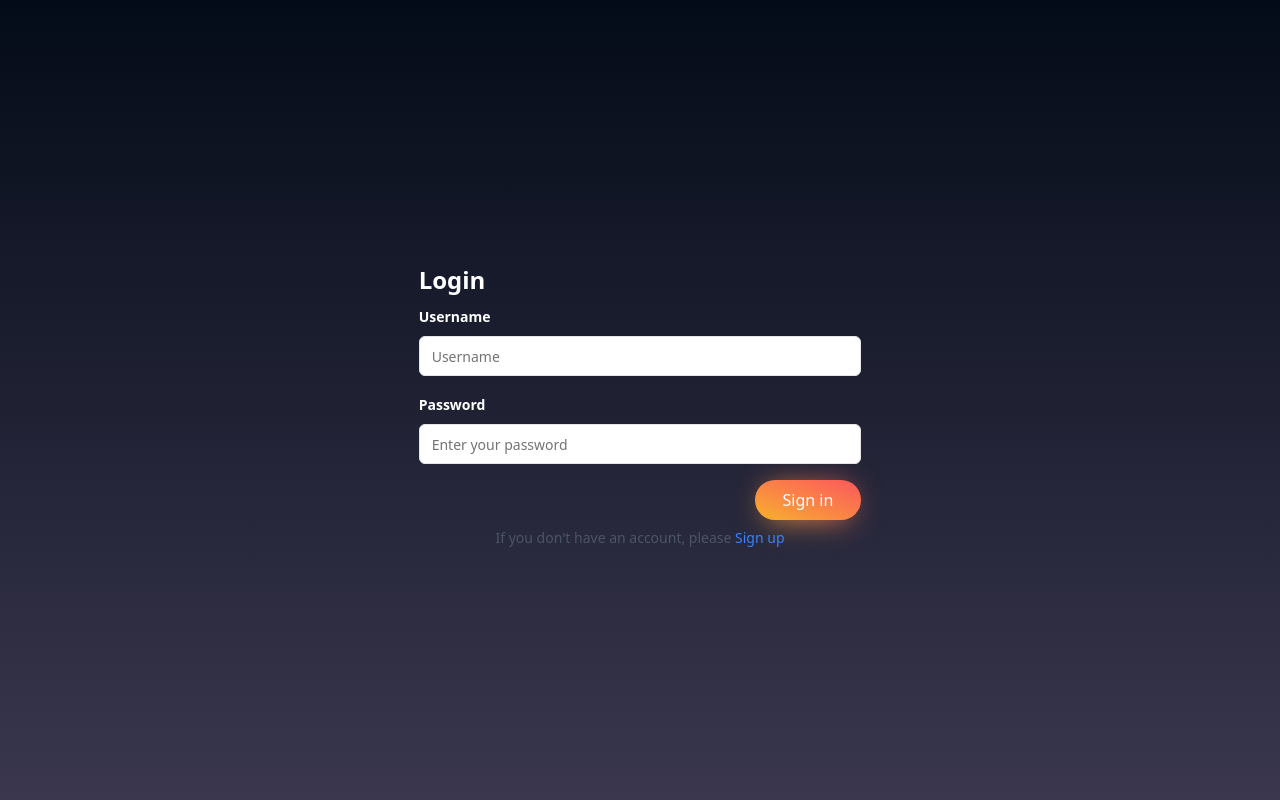
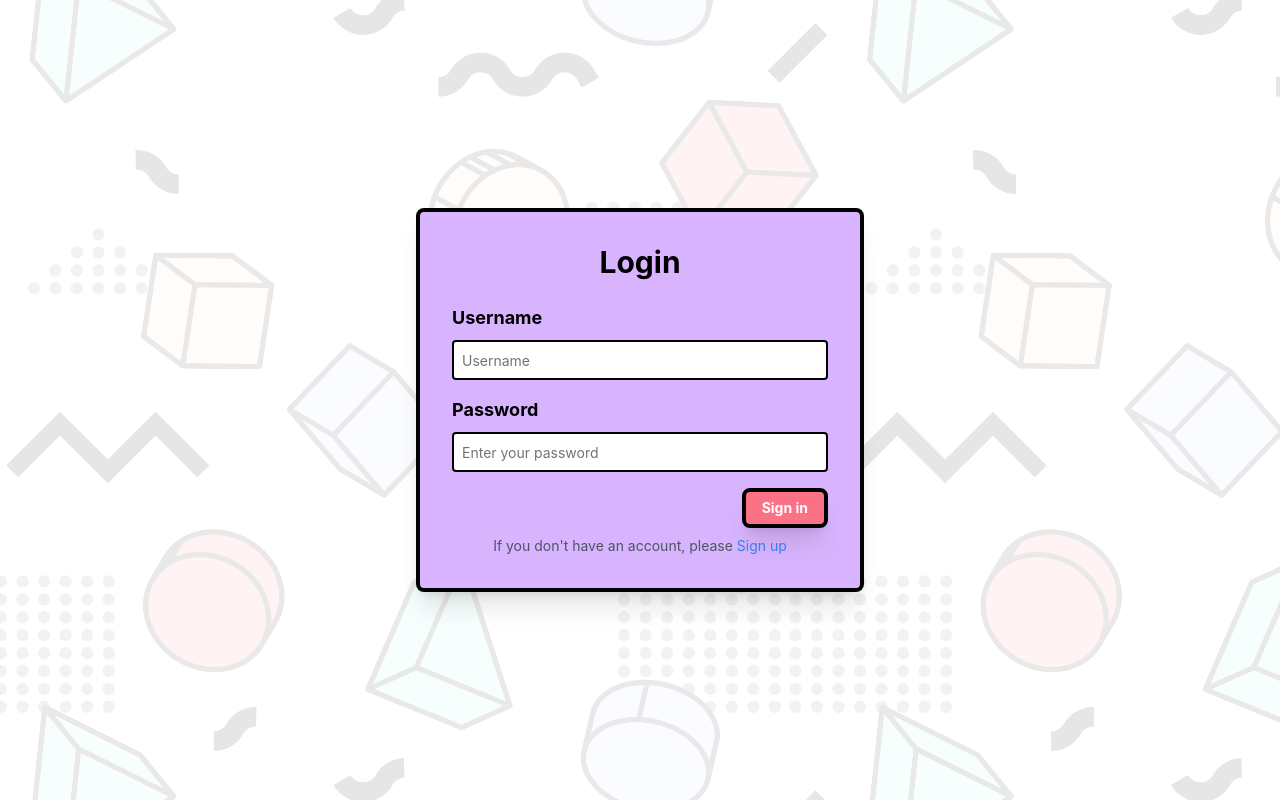
Before and after one commit to saintsalad/online-tictactoe, a Next.js app: page /signin in a window 1280 px wide. Built offline with nearby package versions, Linux system fonts and the light colour scheme.

Commit message:
Final for real

```diff
--- a/components/PlayerStats.js
+++ b/components/PlayerStats.js
@@ -1,5 +1,4 @@
 import { useEffect, useState } from 'react';
-import TopPlayers from "./TopPlayers";
 
 const PlayerStats = () => {
     const [playerStats, setPlayerStats] = useState(null);
@@ -35,32 +34,32 @@ const PlayerStats = () => {
         : 0;
 
     return (
-        <div className="grid gap-4 grid-cols-2">
-            <div className="bg-gradient-shadow relative flex flex-col justify-between bg-opacity-80 bg-[#EA0599] p-3 rounded-md h-20 max-w-full">
+        <div className="grid grid-cols-2 md:grid-cols-2 gap-6 flex-grow">
+            <div className="bg-gradient-shadow relative flex flex-col justify-between bg-opacity-20 bg-[#7c7c7c] p-3 rounded-md h-20 max-w-full">
                 <div className="text-xs">Total Matches</div>
                 <div className="font-semibold text-2xl">{totalMatches}</div>
             </div>
 
-            <div className="bg-gradient-shadow relative flex flex-col justify-between bg-opacity-80 bg-[#9A0F98] p-3 rounded-md h-20 max-w-full">
+            <div className="bg-gradient-shadow relative flex flex-col justify-between bg-opacity-20 bg-[#7c7c7c] p-3 rounded-md h-20 max-w-full">
                 <div className="text-xs">Win Rate</div>
                 <div className="font-semibold text-xl">{winRate.toFixed(2)}%</div>
             </div>
 
-            <div className="bg-gradient-shadow relative flex flex-col justify-between bg-opacity-80 bg-[#6A0572] p-3 rounded-md h-20 max-w-full">
+            <div className="bg-gradient-shadow relative flex flex-col justify-between bg-opacity-20 bg-[#7c7c7c] p-3 rounded-md h-20 max-w-full">
                 <div className="text-xs">Draws</div>
                 <div className="font-semibold text-2xl">{playerStats.draw || 0}</div>
             </div>
 
-            <div className="bg-gradient-shadow relative flex flex-col justify-between bg-opacity-80 bg-[#39065A] p-3 rounded-md h-20 max-w-full">
+            <div className="bg-gradient-shadow relative flex flex-col justify-between bg-opacity-20 bg-[#7c7c7c] p-3 rounded-md h-20 max-w-full">
                 <div className="text-xs">Loses</div>
                 <div className="font-semibold text-2xl">{playerStats.lose || 0}</div>
             </div>
 
-            <div className="col-span-2 w-full bg-gradient-shadow relative flex flex-col justify-between bg-opacity-80 bg-[#FC585D] p-3 rounded-md h-20 max-w-full">
+            <div className="col-span-2 w-full bg-gradient-shadow relative flex flex-col justify-between bg-opacity-20 bg-[#7c7c7c] p-3 rounded-md h-20 max-w-full">
                 <div className="text-xs">Rank Points (Elo)</div>
                 <div className="font-semibold text-2xl text-right">{playerStats.elo || 1000}</div>
             </div>
-            <TopPlayers/>
+
         </div>
     );
 };
--- a/components/TopPlayers.js
+++ b/components/TopPlayers.js
@@ -29,10 +29,10 @@ const TopPlayers = () => {
     if (topPlayers.length === 0) return <div>No top players found.</div>;
 
     return (
-        <div className="stat-card col-span-2 w-full bg-opacity-20 bg-[#7c7c7c] p-3 rounded-md">
-            <div className="text-xs mb-2">Top 5 Players</div>
+        <div className="col-span-2 mt-12 w-full bg-opacity-20 bg-[#7c7c7c] p-3 rounded-md">
+            <div className="text-3xl mb-2">Top 5 Players</div>
             {topPlayers.map((player, index) => (
-                <div key={index} className="top-player border-b text-sm my-1 px-2 py-1 rounded-sm flex justify-between">
+                <div key={index} className="top-player border-b text-sm my-1 px-2 py-3 rounded-sm flex justify-between">
           <span>
             <span className="font-mono mr-1">{index + 1}.</span>
               {player.username || 'Unknown'}
--- a/pages/signin.js
+++ b/pages/signin.js
@@ -82,50 +82,53 @@ export default function SignIn({onSignIn }) {
     return (
         <>
             <AnimatePage>
-                <div className='signin grid place-items-center font-sans max-w-4xl mx-auto h-screen'>
-                        <div className='pt-9 pb-6 px-10 xs:px-8 xs:w-11/12
-                        sm:w-10/12 w-7/12 md:7/12 rounded-md'>
-                            <div className='mb-2 text-2xl font-bold'>
+                <div className="bg-[url('/index.jpg')] bg-cover bg-center min-h-screen">
+                    <div className="bg-white bg-opacity-90 p-6 h-screen flex flex-col justify-between">
+                        <div className='flex-grow flex items-center justify-center'>
+                            <div className='bg-purple-300 p-8 rounded-lg border-4 border-black shadow-xl w-full max-w-md flex flex-col items-center'>
+                                <div className='text-3xl text-black font-bold mb-6 text-center'>
                                     Login
                                 </div>
-                            <Form {...form}>
-                                <form onSubmit={form.handleSubmit(onSubmit)} className="space-y-4">
+                                <Form {...form} >
+                                    <form onSubmit={form.handleSubmit(onSubmit)} className="w-full max-w-md space-y-4">
                                         <div className="space-y-4">
                                             <FormField
                                                 control={form.control}
                                                 name="username"
-                                            render={({ field }) => (
+                                                render={({field}) => (
                                                     <FormItem>
-                                                    <FormLabel className="font-bold">Username</FormLabel>
+                                                        <FormLabel className="block text-black text-lg font-bold mb-2">Username</FormLabel>
                                                         <FormControl>
                                                             <Input
-                                                            className="text-black"
+                                                                className=" p-2 border-2 border-black rounded text-black"
                                                                 placeholder="Username" {...field} />
                                                         </FormControl>
-                                                    <FormMessage />
+                                                        <FormMessage/>
                                                     </FormItem>
                                                 )}
                                             />
                                             <FormField
                                                 control={form.control}
                                                 name="password"
-                                            render={({ field }) => (
+                                                render={({field}) => (
                                                     <FormItem>
-                                                    <FormLabel className="font-bold">Password</FormLabel>
+                                                        <FormLabel className="block text-black text-lg font-bold mb-2">Password</FormLabel>
                                                         <FormControl>
                                                             <Input
-                                                            className="text-black"
+                                                                className="w-full p-2 border-2 border-black rounded text-black"
                                                                 type="password"
                                                                 placeholder="Enter your password"
                                                                 {...field}
                                                             />
                                                         </FormControl>
-                                                    <FormMessage />
+                                                        <FormMessage/>
                                                     </FormItem>
                                                 )}
                                             />
-                                        <div className='footer d-block w-full flex xs:justify-center justify-end mt-5'>
-                                            <Button type="submit" className='bg-gradient-shadow relative rounded-full xs:w-full px-7 py-2 bg-gradient-to-tr from-[#F7B12D] via-[#FA8247] to-[#FC585D] text-base font-medium text-white hover:opacity-90 focus:outline-none focus:ring-4 focus:ring-offset-0 focus:ring-[#f7b02d39]'>
+                                            <div
+                                                className='footer d-block w-full flex xs:justify-center justify-end mt-5'>
+                                                <Button type="submit"
+                                                        className='bg-rose-400 px-4 py-2 font-bold text-white rounded-lg border-4 border-black shadow-xl transform hover:scale-110 hover:bg-rose-500 transition duration-200'>
                                                     Sign in
                                                 </Button>
                                             </div>
@@ -140,6 +143,8 @@ export default function SignIn({onSignIn }) {
                                 </div>
                             </div>
                         </div>
+                    </div>
+                </div>
             </AnimatePage>
         </>
 );
--- a/pages/signup.js
+++ b/pages/signup.js
@@ -69,52 +69,58 @@ export default function Signup() {
 
     return (
         <AnimatePage>
-            <div className="signin grid place-items-center font-sans max-w-4xl mx-auto h-screen">
-                <div className="pt-9 pb-6 px-10 xs:px-8 xs:w-11/12 sm:w-10/12 w-7/12 md:7/12 rounded-md">
-                    <div className="mb-2 text-2xl font-bold">Sign Up</div>
+            <div className="bg-[url('/index.jpg')] bg-cover bg-center min-h-screen">
+                <div className="bg-white bg-opacity-90 p-6 h-screen flex flex-col justify-between">
+                    <div className='flex-grow flex items-center justify-center'>
+                        <div className='bg-purple-300 p-8 rounded-lg border-4 border-black shadow-xl w-full max-w-md flex flex-col items-center'>
+                            <div className="text-3xl text-black font-bold mb-6 text-center">Sign Up</div>
                             <Form {...form}>
-                        <form onSubmit={form.handleSubmit(onSubmit)} className="space-y-4">
+                                <form onSubmit={form.handleSubmit(onSubmit)} className="w-full max-w-md space-y-4">
                                     <FormField
                                         control={form.control}
                                         name="username"
-                                render={({ field }) => (
+                                        render={({field}) => (
                                             <FormItem>
-                                        <FormLabel className="font-bold">Username</FormLabel>
+                                                <FormLabel className="block text-black text-lg font-bold mb-2">Username</FormLabel>
                                                 <FormControl>
-                                            <Input className="text-black" placeholder="Enter your username" {...field} />
+                                                    <Input className="text-black p-2 border-2 border-black rounded"
+                                                           placeholder="Enter your username" {...field} />
                                                 </FormControl>
-                                        <FormMessage />
+                                                <FormMessage/>
                                             </FormItem>
                                         )}
                                     />
                                     <FormField
                                         control={form.control}
                                         name="password"
-                                render={({ field }) => (
+                                        render={({field}) => (
                                             <FormItem>
-                                        <FormLabel className="font-bold">Password</FormLabel>
+                                                <FormLabel className="block text-black text-lg font-bold mb-2">Password</FormLabel>
                                                 <FormControl>
-                                            <Input className="text-black" type="password" placeholder="Enter your password" {...field} />
+                                                    <Input className="text-black p-2 border-2 border-black rounded" type="password"
+                                                           placeholder="Enter your password" {...field} />
                                                 </FormControl>
-                                        <FormMessage />
+                                                <FormMessage/>
                                             </FormItem>
                                         )}
                                     />
                                     <FormField
                                         control={form.control}
                                         name="confirmPassword"
-                                render={({ field }) => (
+                                        render={({field}) => (
                                             <FormItem>
-                                        <FormLabel className="font-bold">Confirm Password</FormLabel>
+                                                <FormLabel className="block text-black text-lg font-bold mb-2">Confirm Password</FormLabel>
                                                 <FormControl>
-                                            <Input className="text-black" type="password" placeholder="Confirm your password" {...field} />
+                                                    <Input className="text-black p-2 border-2 border-black rounded" type="password"
+                                                           placeholder="Confirm your password" {...field} />
                                                 </FormControl>
-                                        <FormMessage />
+                                                <FormMessage/>
                                             </FormItem>
                                         )}
                                     />
                                     <div className="footer d-block w-full flex xs:justify-center justify-end mt-5">
-                                <Button type="submit" className="bg-gradient-shadow relative rounded-full xs:w-full px-7 py-2 bg-gradient-to-tr from-[#F7B12D] via-[#FA8247] to-[#FC585D] text-base font-medium text-white hover:opacity-90">
+                                        <Button type="submit"
+                                                className="bg-rose-400 px-4 py-2 font-bold text-white rounded-lg border-4 border-black shadow-xl transform hover:scale-110 hover:bg-rose-500 transition duration-200">
                                             Submit
                                         </Button>
                                     </div>
@@ -122,6 +128,8 @@ export default function Signup() {
                             </Form>
                         </div>
                     </div>
+                </div>
+            </div>
         </AnimatePage>
     );
 }
--- a/styles/globals.css
+++ b/styles/globals.css
@@ -36,13 +36,6 @@ a {
 :root {
   --cell-size: 100px;
   --mark-size: calc(var(--cell-size) * .75);
-}
-
-body {
-  margin: 0;
-  background: linear-gradient(#040B18, #3A374E);
-  background-repeat: no-repeat;
-  background-attachment: fixed;
 }
 
 .time-container {
```
Also changed, not shown: pages/index.js (+69 -30 lines), public/index.jpg (added). Lines whose indentation alone changed are shown as unchanged.
